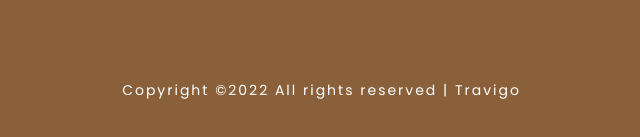
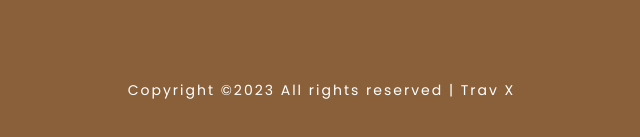
Before and after one commit to yassir5236/yss, a plain HTML site: page About.html in a window 1280 px wide. Shown: the part 1634-1771 px from the top of the page, 366-1006 px from the left. Drawn offline with nearby package versions, Linux system fonts and the light colour scheme.

Commit message:
Update About.html

```diff
--- a/About.html
+++ b/About.html
@@ -140,7 +140,7 @@
 		</div>
 
 		<div class="end-text">
-			<p>Copyright ©2022 All rights reserved | Travigo</p>
+			<p>Copyright ©2023 All rights reserved | Trav X</p>
 		</div>
 	</section>
 </body>
```
